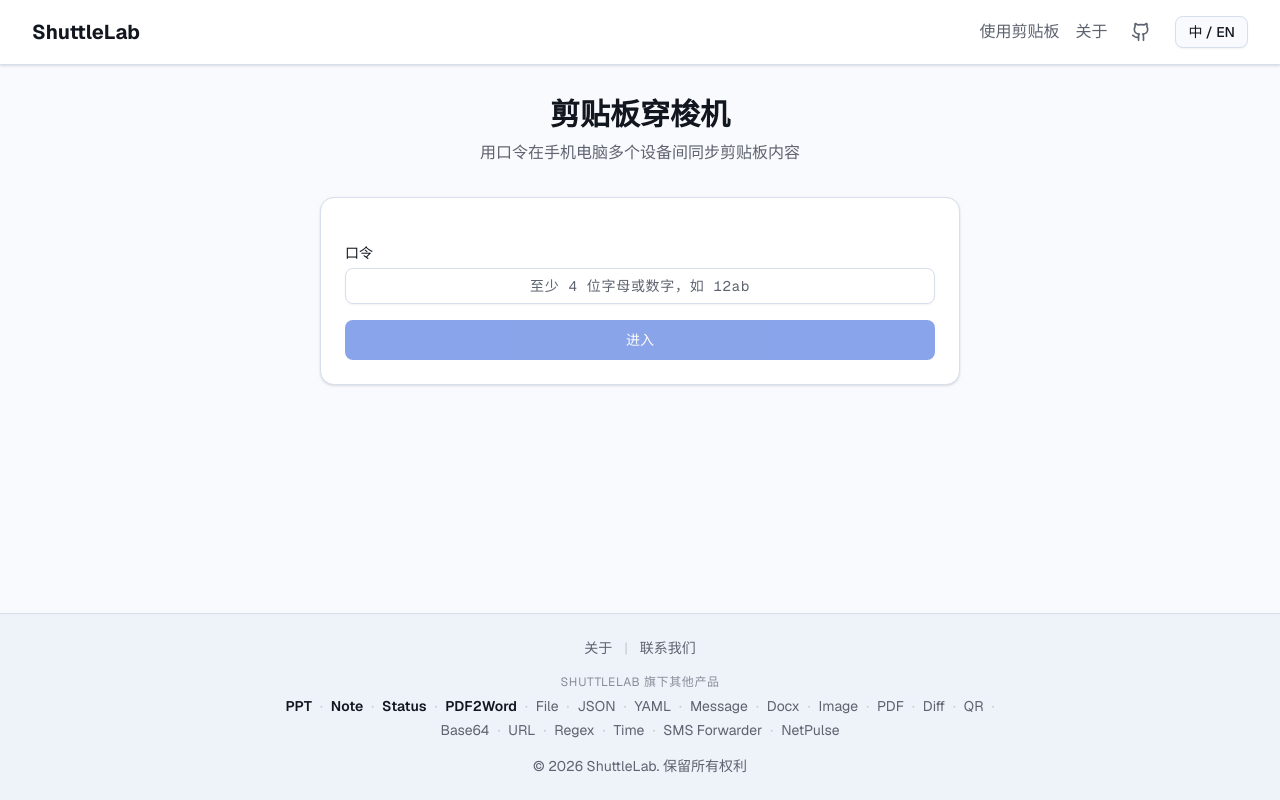
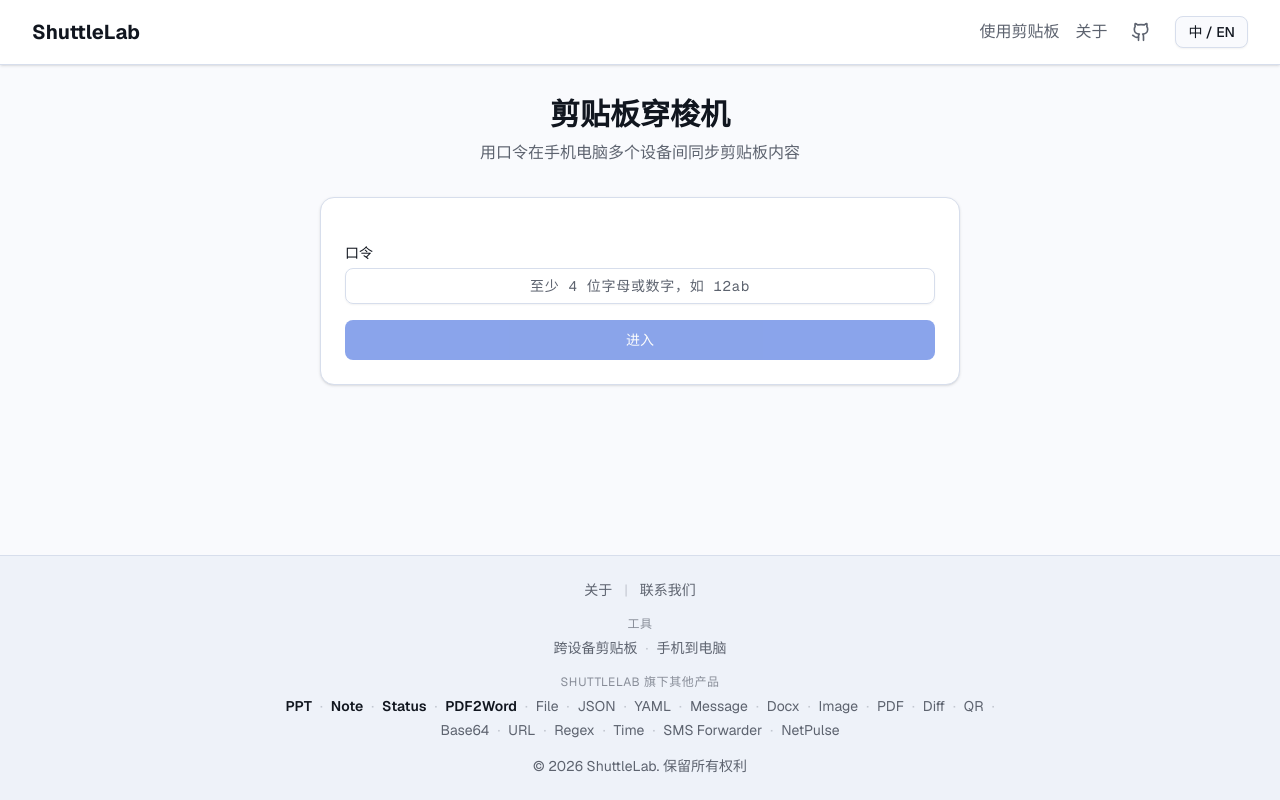
Before and after one commit to ShuttleLab/clipboard-shuttle, a Next.js app: page / in a window 1280 px wide. Built offline with nearby package versions, Linux system fonts and the light colour scheme.

Commit message:
footer: add Tools nav section with i18n support for tool pages

```diff
--- a/components/footer.tsx
+++ b/components/footer.tsx
@@ -28,6 +28,11 @@ const SIBLING_SITES: { name: string; host: string; featured?: boolean }[] = [
   { name: "NetPulse", host: "netpulse.shuttlelab.org" },
 ];
 
+const TOOL_PAGES: { href: string; labelKey: string }[] = [
+  { href: "/tools/cross-device-clipboard", labelKey: "toolCrossDeviceClipboard" },
+  { href: "/tools/phone-to-computer", labelKey: "toolPhoneToComputer" },
+];
+
 export default function Footer() {
   const { t } = useI18n();
   const others = SIBLING_SITES.filter((s) => s.host !== CURRENT_HOST);
@@ -47,6 +52,20 @@ export default function Footer() {
             >
               {t.common.contact}
             </a>
+          </div>
+
+          <div className="flex flex-col items-center gap-1.5 pt-1">
+            <span className="text-xs uppercase tracking-wider text-muted-foreground/70">{t.common.tools}</span>
+            <nav className="flex items-center gap-x-2 gap-y-1 flex-wrap justify-center max-w-3xl">
+              {TOOL_PAGES.map((p, idx, arr) => (
+                <span key={p.href} className="flex items-center gap-x-2">
+                  <Link href={p.href} className="hover:text-foreground transition-colors">
+                    {t.common[p.labelKey]}
+                  </Link>
+                  {idx < arr.length - 1 && <span className="text-muted-foreground/30">·</span>}
+                </span>
+              ))}
+            </nav>
           </div>
 
           <div className="flex flex-col items-center gap-1.5 pt-1">
--- a/lib/i18n.ts
+++ b/lib/i18n.ts
@@ -41,6 +41,9 @@ export const translations: Record<Language, LangTranslations> = {
       toggleLabel: "中/EN",
       contact: "联系我们",
       otherTools: "ShuttleLab 旗下其他产品",
+      tools: "工具",
+      toolCrossDeviceClipboard: "跨设备剪贴板",
+      toolPhoneToComputer: "手机到电脑",
       allRightsReserved: "保留所有权利",
     },
     home: {
@@ -105,6 +108,9 @@ export const translations: Record<Language, LangTranslations> = {
       toggleLabel: "EN/中",
       contact: "Contact",
       otherTools: "Other tools by ShuttleLab",
+      tools: "Tools",
+      toolCrossDeviceClipboard: "Cross-Device Clipboard",
+      toolPhoneToComputer: "Phone to Computer",
       allRightsReserved: "All rights reserved.",
     },
     home: {
```
